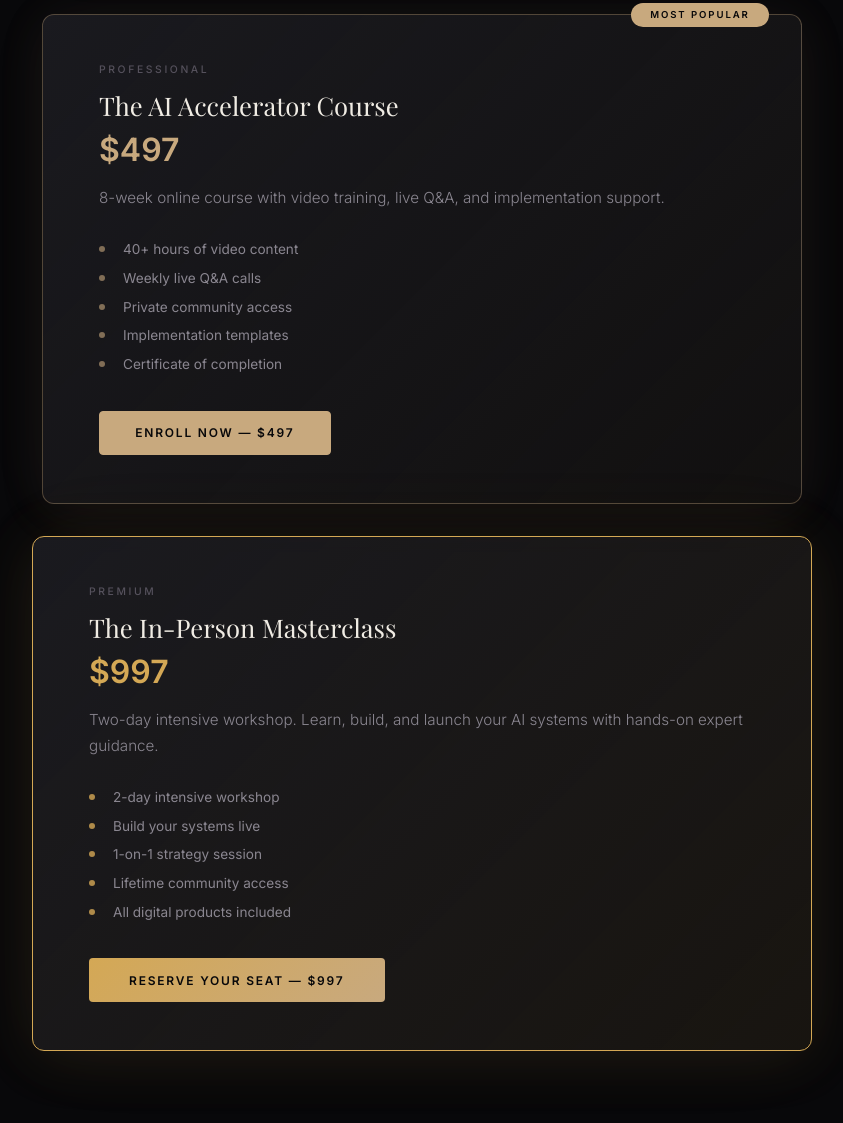
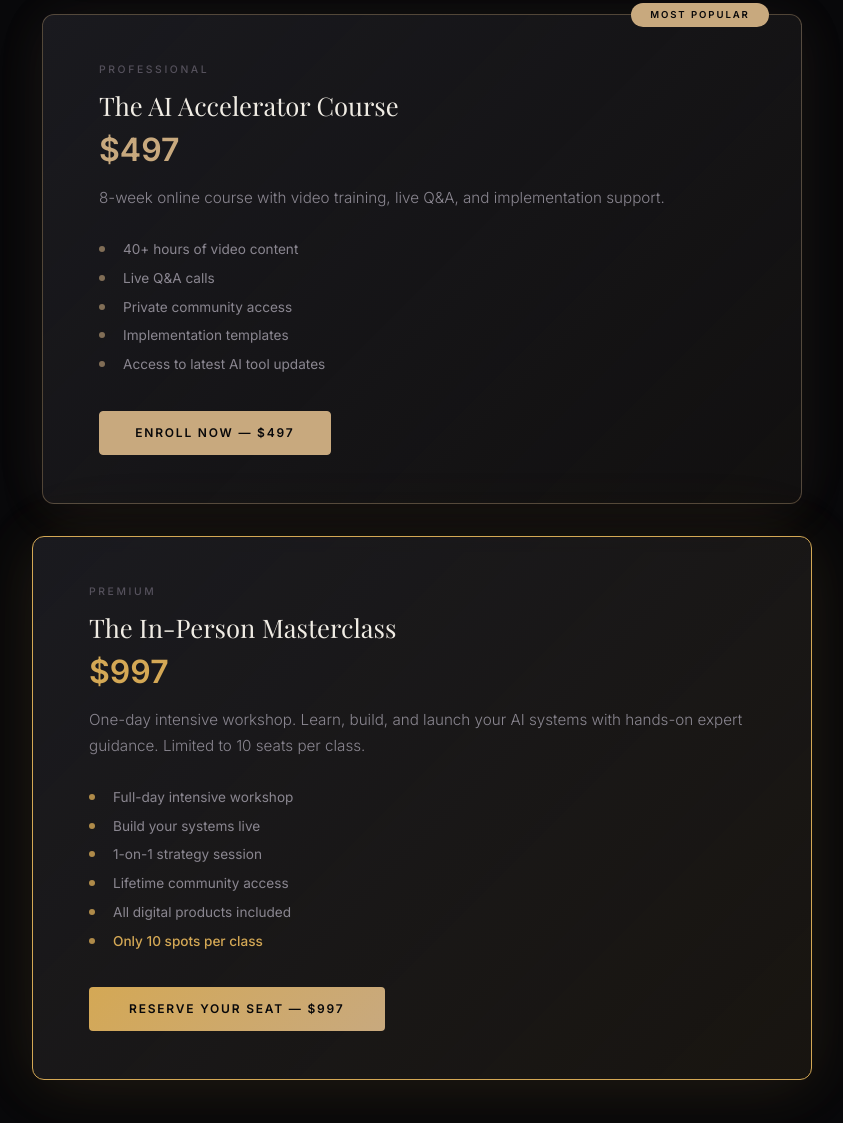
Before and after one commit to Goldendogmarketing/ihelpbuild, a website: page products.html in a window 1280 px wide. Shown: the part 2008-3131 px from the top of the page, without its empty margins (218-1061 px from the left). Drawn offline with nearby package versions, Linux system fonts and the light colour scheme; a web font is replaced by a local one.

Commit message:
Update product tiers: 1-day masterclass with 10-seat limit, add AI tool updates to course
Co-Authored-By: Claude Opus 4.6 (1M context) <noreply@anthropic.com>

```diff
--- a/products.html
+++ b/products.html
@@ -728,10 +728,10 @@ body {
       <p class="product-description">8-week online course with video training, live Q&amp;A, and implementation support.</p>
       <ul class="product-bullets">
         <li>40+ hours of video content</li>
-        <li>Weekly live Q&amp;A calls</li>
+        <li>Live Q&amp;A calls</li>
         <li>Private community access</li>
         <li>Implementation templates</li>
-        <li>Certificate of completion</li>
+        <li>Access to latest AI tool updates</li>
       </ul>
       <a href="#" class="product-cta cta-featured">Enroll Now &mdash; $497</a>
     </div>
@@ -741,13 +741,14 @@ body {
       <p class="product-tier-label">Premium</p>
       <h2 class="product-name">The In-Person Masterclass</h2>
       <p class="product-price premium">$997</p>
-      <p class="product-description">Two-day intensive workshop. Learn, build, and launch your AI systems with hands-on expert guidance.</p>
+      <p class="product-description">One-day intensive workshop. Learn, build, and launch your AI systems with hands-on expert guidance. Limited to 10 seats per class.</p>
       <ul class="product-bullets">
-        <li>2-day intensive workshop</li>
+        <li>Full-day intensive workshop</li>
         <li>Build your systems live</li>
         <li>1-on-1 strategy session</li>
         <li>Lifetime community access</li>
         <li>All digital products included</li>
+        <li style="color:var(--color-accent-warm);font-weight:500;">Only 10 spots per class</li>
       </ul>
       <a href="#" class="product-cta cta-premium">Reserve Your Seat &mdash; $997</a>
     </div>
```
